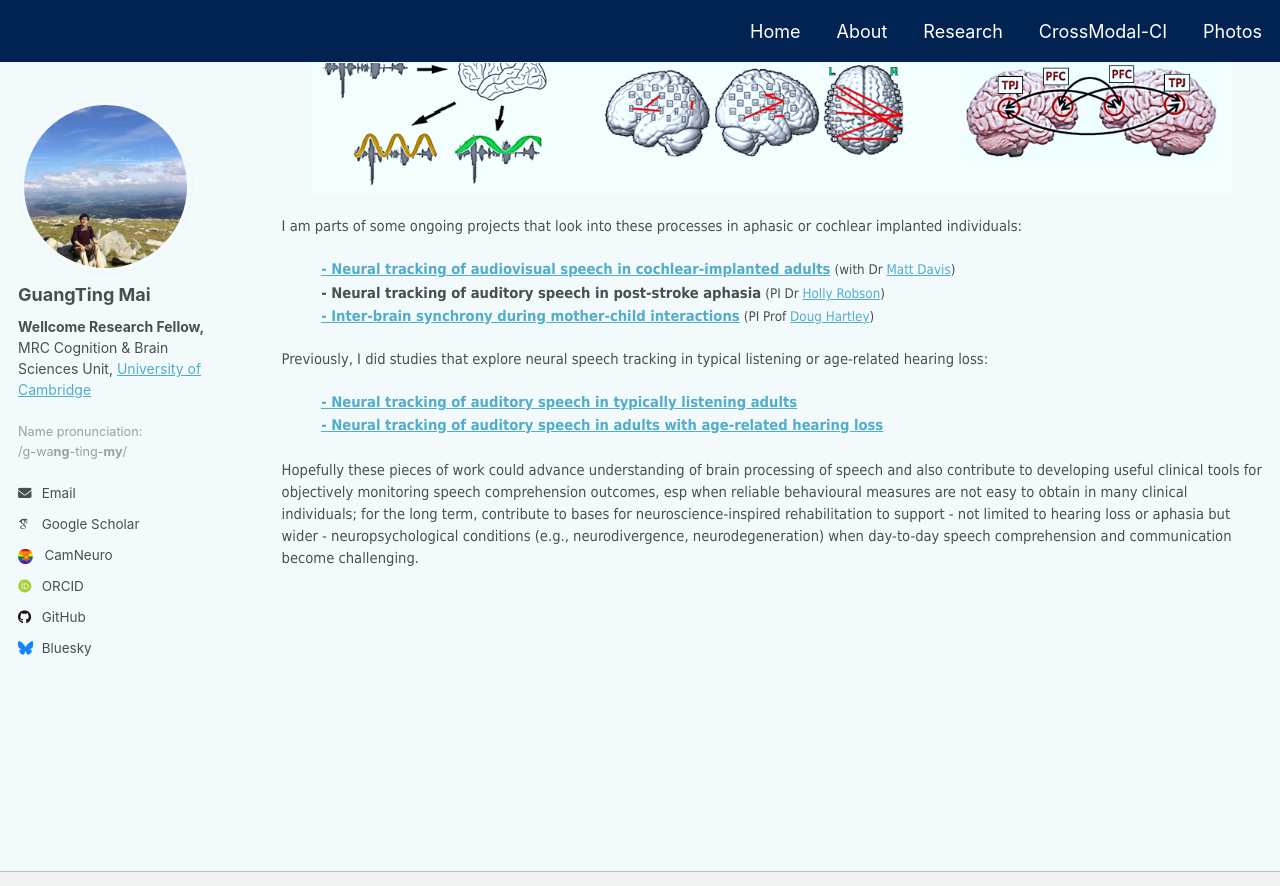
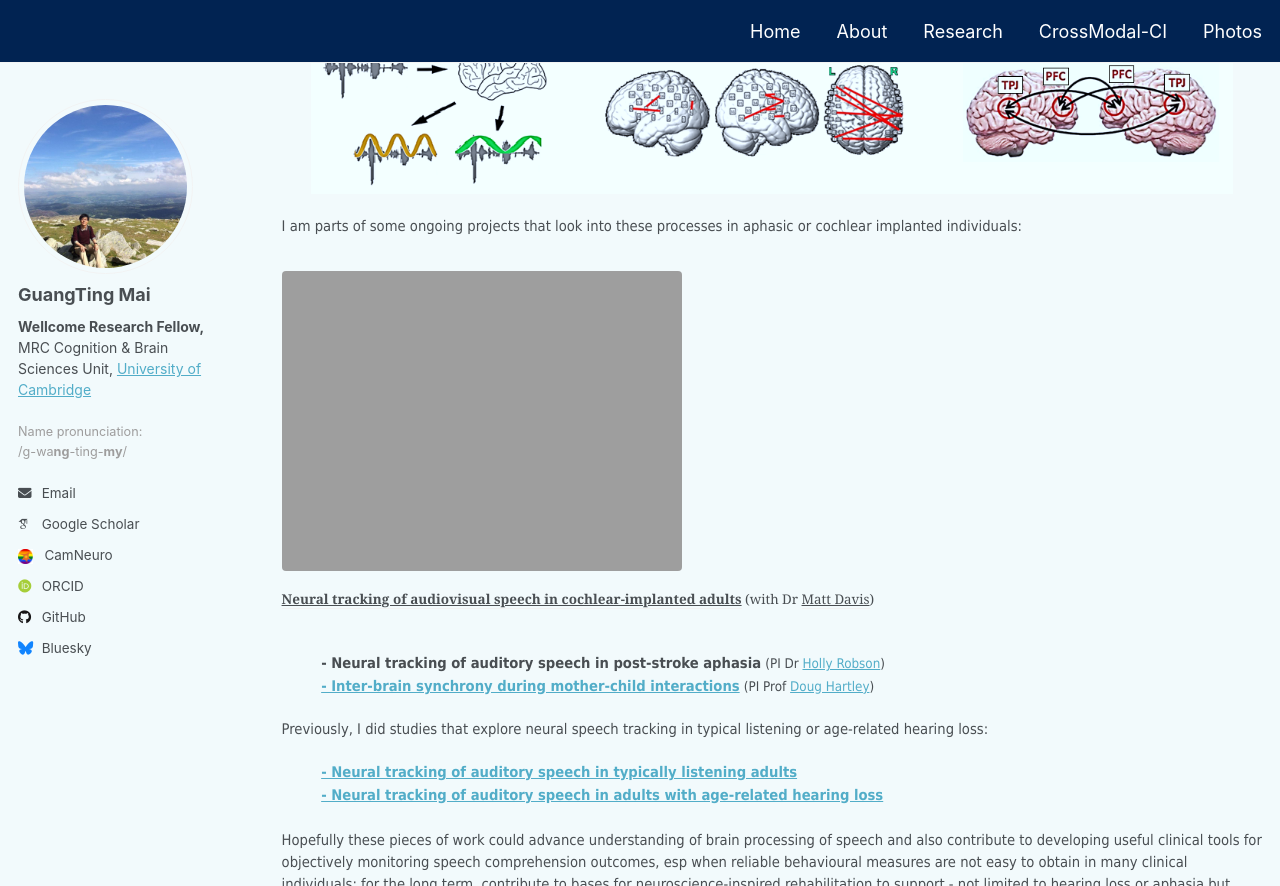
Before and after one commit to guangtingmai/guangtingmai.github.io, a Jekyll site: the page built from _pages/research-content.html, in a window 1280 px wide and 900 px high, scrolled down 347 px, cut to the strip 0-886 px from the top of the window. Built offline with Jekyll 4.4.1, drawn with Linux system fonts in a browser that asks for light colours; some web fonts are replaced.

Commit message:
Update research-content.html

```diff
--- a/_pages/research-content.html
+++ b/_pages/research-content.html
@@ -17,8 +17,10 @@ author_profile: true
   <img src="https://guangtingmai.github.io/images/brain_processes.png" width="94%">
 </p>
 <p><span style="font-size: 11pt;font-family: Tahoma;line-height: 1.2;display: block;margin-bottom: 0.05vh">I am parts of some ongoing projects that look into these processes in aphasic or cochlear implanted individuals:</span></p>
+<a href="https://guangtingmai.github.io/crossmodal-ci/"><figure style="text-align: center;"><img src="https://guangtingmai.github.io/images/cross-modal-ci-icons.png" width="20%">
+  <figcaption><strong>Neural tracking of audiovisual speech in cochlear-implanted adults</strong></a> <span style="font-size:10pt;">(with Dr <a href="https://www.mrc-cbu.cam.ac.uk/people/matt.davis/">Matt Davis</a>)</span>
+  </figcaption></figure></a>
 <p>
-  <span style="font-size: 11pt;font-family: Tahoma;line-height: 1.5;display: block;margin-bottom: 0.25vh">&emsp;&emsp;&emsp;<a href="https://guangtingmai.github.io/crossmodal-ci/"><strong>- Neural tracking of audiovisual speech in cochlear-implanted adults</strong></a> <span style="font-size:10pt;">(with Dr <a href="https://www.mrc-cbu.cam.ac.uk/people/matt.davis/">Matt Davis</a>)</span></span>
   <span style="font-size: 11pt;font-family: Tahoma;line-height: 1.5;display: block;margin-bottom: 0.05vh">&emsp;&emsp;&emsp;<strong>- Neural tracking of auditory speech in post-stroke aphasia</strong> <span style="font-size:10pt;">(PI Dr <a href="https://profiles.ucl.ac.uk/82001-holly-robson">Holly Robson</a>)</span></span>
   <span style="font-size: 11pt;font-family: Tahoma;line-height: 1.5;display: block;margin-bottom: 0.05vh">&emsp;&emsp;&emsp;<a href="https://guangtingmai.github.io/interbrain-sync/"><strong>- Inter-brain synchrony during mother-child interactions</strong></a> <span style="font-size:10pt;">(PI Prof <a href="https://www.nottingham.ac.uk/Medicine/people/douglas.hartley">Doug Hartley</a>)</span></span>
 </p>
```
